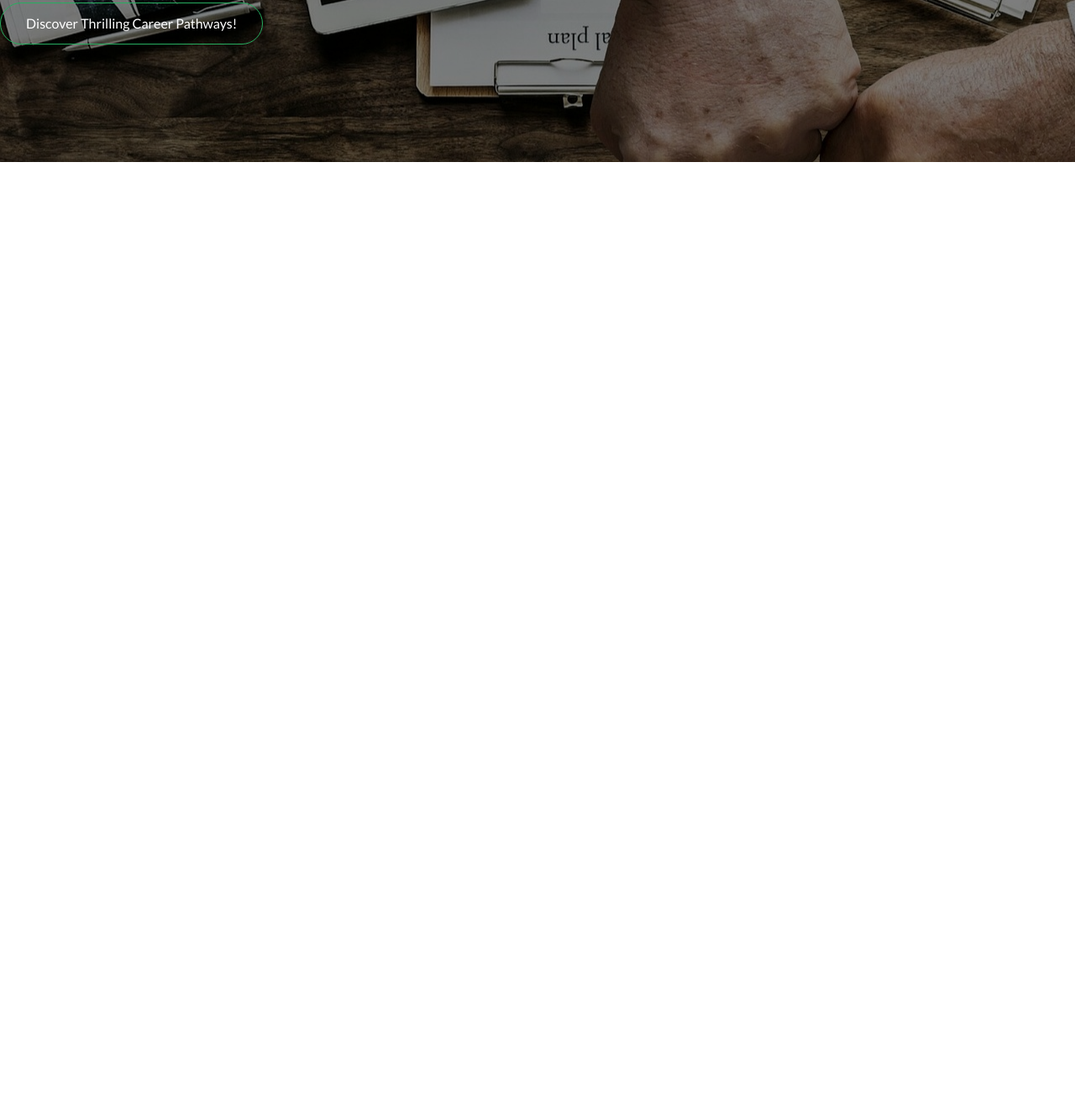
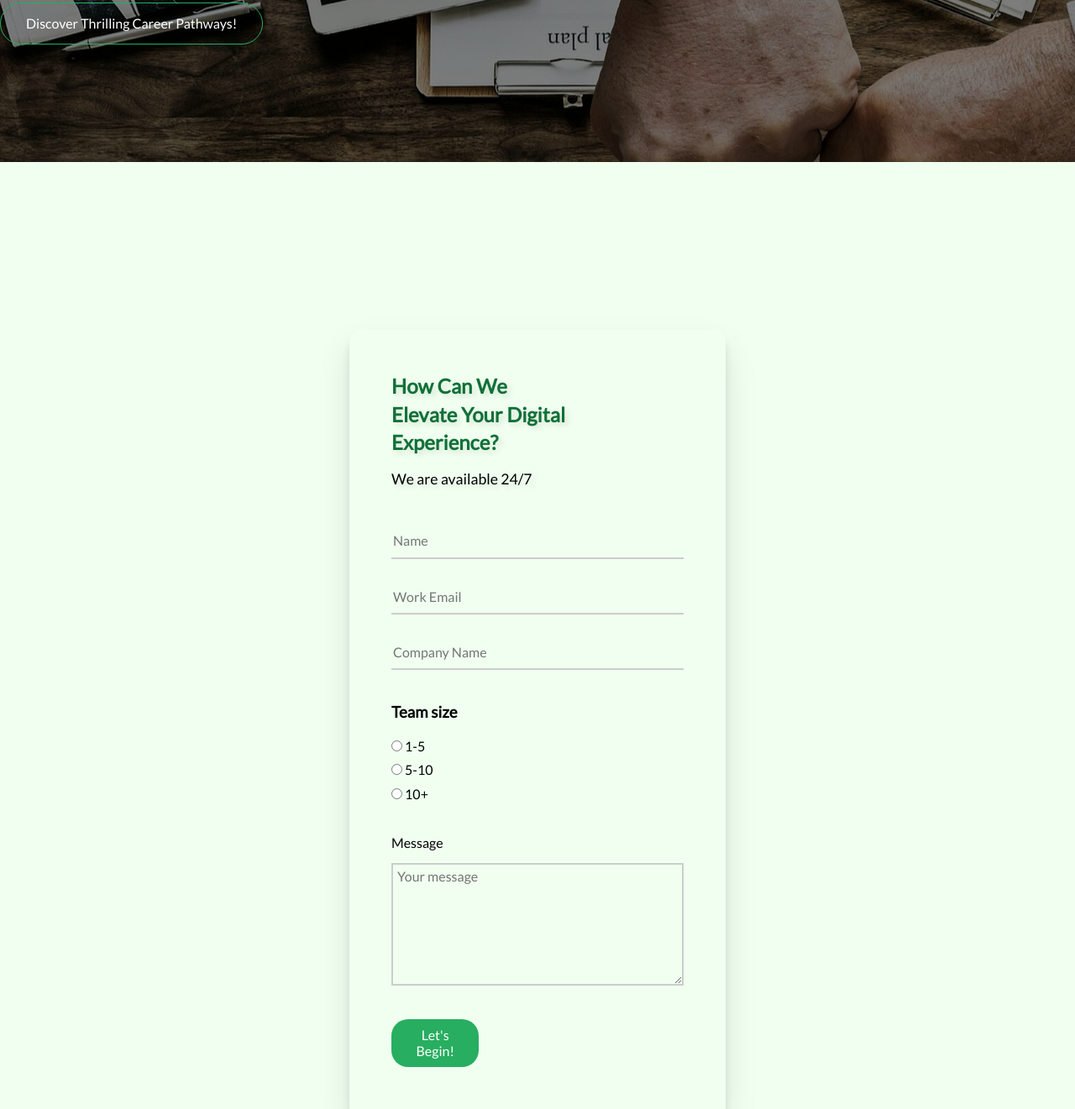
Before and after one commit to Anjel-code/Nearsure, a plain HTML site: page index.html in a window 1280 px wide. Shown: the part 6799-8120 px from the top of the page at 84% size. Before the commit the page ends 6992 px from the top, so only its background shows below. Drawn offline with Linux system fonts and the light colour scheme; animation ran at ten frames a second; a web font is replaced by a local one.

Commit message:
features/section-data

```diff
--- a/index.html
+++ b/index.html
@@ -334,12 +334,14 @@
 
     <section class="section section__blog">
         <h2 class="section__blog_title">Stay Updated</h2>
-        <h3 class="section__blog_subtitle">Stay informed with the latest updates to stay ahead of the curve in the dynamic world of technology trends</h3>
+        <h3 class="section__blog_subtitle">Stay informed with the latest updates to stay ahead of the curve in the
+            dynamic world of technology trends</h3>
 
         <div class="section__blog_cards">
             <div class="section__blog_card">
                 <img src="https://picsum.photos/300/100" alt="" class="section__blog_image">
-                <p class="section__blog_paragraph">Sustainable Finance Powered by Technology: Building a Brighter Future</p>
+                <p class="section__blog_paragraph">Sustainable Finance Powered by Technology: Building a Brighter Future
+                </p>
                 <button class="section__blog_button">Explore Further</button>
             </div>
             <div class="section__blog_card">
@@ -349,12 +351,14 @@
             </div>
             <div class="section__blog_card">
                 <img src="https://picsum.photos/300/100" alt="" class="section__blog_image">
-                <p class="section__blog_paragraph">Transforming Healthcare: The Impact of Distributed Ledger Technologies</p>
+                <p class="section__blog_paragraph">Transforming Healthcare: The Impact of Distributed Ledger
+                    Technologies</p>
                 <button class="section__blog_button">Explore Further</button>
             </div>
             <div class="section__blog_card">
                 <img src="https://picsum.photos/300/100" alt="" class="section__blog_image">
-                <p class="section__blog_paragraph">Preparing Your Business for the Holidays: A Comprehensive Tech Guide for E-commerce Triumph</p>
+                <p class="section__blog_paragraph">Preparing Your Business for the Holidays: A Comprehensive Tech Guide
+                    for E-commerce Triumph</p>
                 <button class="section__blog_button">Explore Further</button>
             </div>
         </div>
@@ -365,8 +369,41 @@
         <div class="section__opportunities_container">
             <h3 class="section__opportunities_subtitle">Tech Career Evolution</h3>
             <h2 class="section__opportunities_title">Elevate Your Tech Journey</h2>
-            <p class="section__opportunities_paragraph">Experience a seamless blend of technical prowess and genuine camaraderie. Whether in remote settings or collaborative workspaces, we're committed to nurturing your career while fostering authentic and enduring connections within the tech community.</p>
+            <p class="section__opportunities_paragraph">Experience a seamless blend of technical prowess and genuine
+                camaraderie. Whether in remote settings or collaborative workspaces, we're committed to nurturing your
+                career while fostering authentic and enduring connections within the tech community.</p>
             <button class="section__opportunities_button">Discover Thrilling Career Pathways!</button>
+        </div>
+    </section>
+
+    <section class="section section__data">
+        <div class="section__data_container">
+            <form action="submit" class="section__data_form">
+                <h2 class="section__data_title">How Can We Elevate Your Digital Experience?</h2>
+                <p class="section__data_subtitle">We are available 24/7</p>
+                <input type="text" placeholder="Name" class="section__data_form_name" required>
+                <input type="email" placeholder="Work Email" class="section__data_form_email" required>
+                <input type="text" placeholder="Company Name" class="section__data_form_company-name" required>
+                <h3 class="section__data_form_text">Team size</h3>
+                <fieldset class="section__data_form_fieldset">
+                    <div class="section__data_form_radio" id="small" value="small">
+                        <input type="radio" name="team_size">
+                        <label for="small">1-5</label>
+                    </div>
+                    <div class="section__data_form_radio" id="medium" value="medium">
+                        <input type="radio" name="team_size">
+                        <label for="medium">5-10</label>
+                    </div>
+                    <div class="section__data_form_radio" id="large" value="large">
+                        <input type="radio" name="team_size">
+                        <label for="large">10+</label>
+                    </div>
+                </fieldset>
+
+                <label class="section__data_form_message_label" for="message">Message</label>
+                <textarea id="message" name="message" placeholder="Your message" class="section__data_form_message" required></textarea>
+                <button type="submit" class="section__data_form_submit">Let's Begin!</button>
+            </form>
         </div>
     </section>
 
--- a/styles/styles.css
+++ b/styles/styles.css
@@ -22,7 +22,6 @@ body {
     width: 100%;
     margin: 0;
     left: 50%;
-    /* Move the left edge of the child to the center horizontally */
     transform: translate(-50%, 0%);
     flex-direction: row;
     justify-content: space-between;
@@ -855,6 +854,7 @@ body {
 .section__blog_image {
     border-radius: 15px;
     width: 100%;
+    cursor: pointer;
 }
 
 .section__blog_paragraph {
@@ -879,6 +879,7 @@ body {
 
 .section__opportunities {
     background-image: url(../images/team.jpg);
+    background-position: cemter;
     padding: 120px 0 140px;
 
 }
@@ -889,7 +890,7 @@ body {
     left: 0;
     width: 100%;
     height: 100%;
-    background-color: rgba(0, 0, 0, 0.5); /* Adjust opacity as needed */
+    background-color: rgba(0, 0, 0, 0.5);
     z-index: 0;
 }
 
@@ -931,3 +932,134 @@ body {
 .section__opportunities_button:hover {
     background-color: #27AE60;
 }
+
+/* Data */
+
+.section__data {
+    padding: 150px 0 0 0;
+    background-color: #f0fff0;
+}
+
+.section__data_container {
+    max-width: 35%;
+    margin: 0 auto;
+}
+
+.section__data_form {
+    display: flex;
+    flex-direction: column;
+    color: #000;
+    border-bottom: none;
+    margin-top: 50px;
+    border-top-right-radius: 15px;
+    border-top-left-radius: 15px;
+    padding: 50px;
+    box-shadow: 0 20px 40px rgba(0, 0, 0, 0.1), 0 10px 10px rgba(0, 0, 0, 0.1);
+}
+
+.section__data_title {
+    font-size: 1.5em;
+    line-height: 1.4;
+    color: #107038;
+    text-align: left;
+    margin: 0;
+}
+
+.section__data_subtitle {
+    color: #000;
+    font-size: 1.1em;
+}
+
+.section__data_title,
+.section__data_subtitle {
+    max-width: 60%;
+    display: flex;
+    flex-direction: column;
+    text-shadow: 4px 4px 6px rgba(0, 0, 0, 0.1);
+}
+
+
+.section__data_form_name {
+    border: none;
+    border-bottom: 2px solid #ccc;
+    padding-bottom: 10px;
+    background-color: transparent;
+    margin-top: 35px;
+}
+
+.section__data_form_name:focus {
+    outline: none;
+}
+
+.section__data_form_email {
+    border: none;
+    border-bottom: 2px solid #ccc;
+    margin-top: 35px;
+    padding-bottom: 10px;
+    background-color: transparent;
+}
+
+.section__data_form_email:focus {
+    outline: none;
+}
+
+.section__data_form_company-name {
+    border: none;
+    border-bottom: 2px solid #ccc;
+    margin-top: 35px;
+    padding-bottom: 10px;
+    background-color: transparent;
+}
+
+.section__data_form_company-name:focus {
+    outline: none;
+}
+
+.section__data_form_text {
+    margin: 40px 0 0 0;
+}
+
+.section__data_form_fieldset {
+    margin: 10px 0 0 0;
+    padding: 0;
+    border: none;
+}
+
+.section__data_form_fieldset .section__data_form_radio {
+    margin: 10px 0 0 0;
+}
+
+.section__data_form_radio input {
+    cursor: pointer;
+}
+
+.section__data_form_message_label {
+    margin: 40px 0 0 0;
+}
+
+.section__data_form_message {
+    margin: 15px 0 0 0;
+    background-color: transparent;
+    border: 2px solid #ccc;
+    padding: 5px 0 100px 5px;
+}
+
+.section__data_form_message:focus {
+    outline: none;
+}
+
+.section__data_form_submit {
+    width: 30%;
+    margin: 40px 0 0 0;
+    padding: 10px 20px 10px 20px;
+    border: none;
+    background-color: #27AE60;
+    color: #fff;
+    border-radius: 20px;
+    cursor: pointer;
+    transition: all .4s ease-in-out;
+}
+
+.section__data_form_submit:hover {
+    background-color: darkgreen;
+}
```
